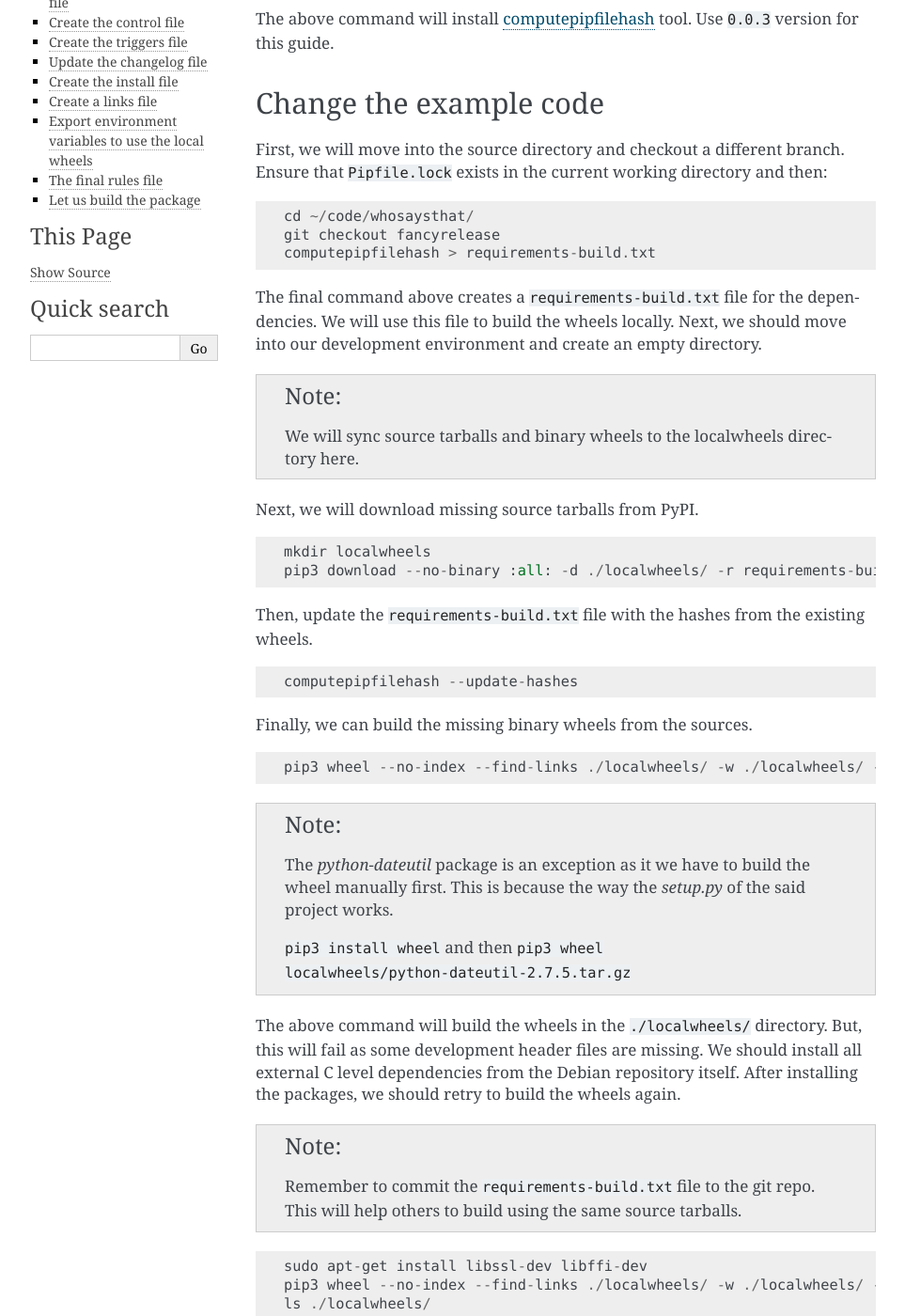
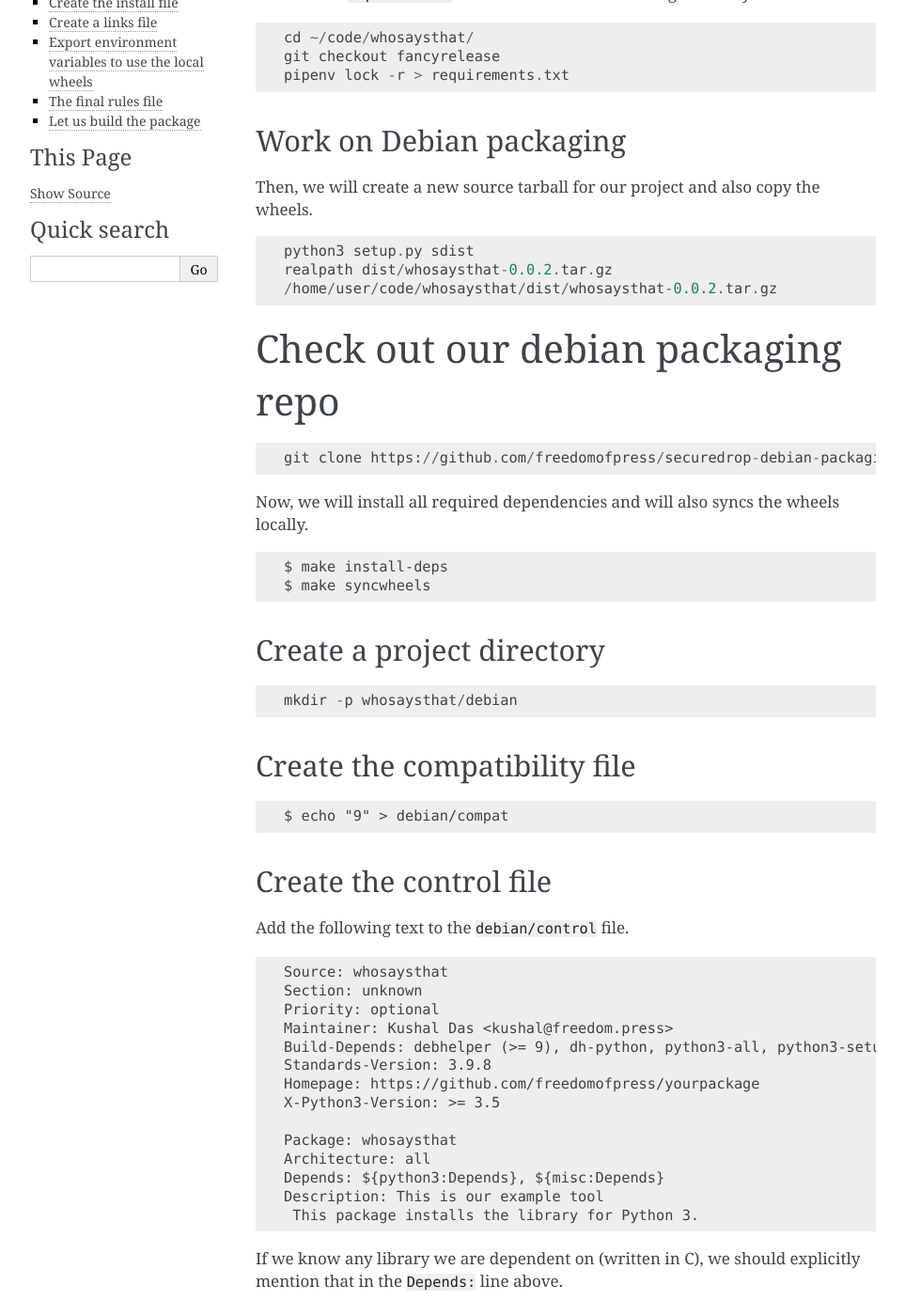
Before and after one commit to freedomofpress/securedrop-debian-packaging-guide, a Sphinx documentation site: the page built from docs/internalpackaging.rst, in a window 1280 px wide and 1400 px high, scrolled down 396 px. Shown: the whole window at 94% size, without its empty margins (148-1111 px from the left). Built offline with Sphinx 7.4.7, drawn with Linux system fonts in a browser that asks for light colours; some of the changed text lies outside the part shown.

Commit message:
Updates with new instructions
Based on
https://github.com/freedomofpress/securedrop-debian-packaging/pull/9

```diff
--- a/docs/debian101.rst
+++ b/docs/debian101.rst
@@ -243,8 +243,7 @@ Import points to remember for this file.
 
 - Double check the Build-Depends lines
 - Add all the Debian packages this package is depending on the ``Depends`` line
-- Please make sure to add all the native libraries this package is dependent on
-are in the ``Depends`` line.
+- Please make sure to add all the native libraries this package is dependent on are in the ``Depends`` line.
 
 Editing the copyright file
 ---------------------------
--- a/docs/internalpackaging.rst
+++ b/docs/internalpackaging.rst
@@ -5,18 +5,6 @@ For this part of the tutorial, we will add a new dependency ``cryptography`` to
 our example project, and we will also import the library inside of our source
 code.
 
-
-Install computepipfilehash tool
---------------------------------
-
-::
-
-    $ pip3 install computepipfilehash --user -U
-
-
-The above command will install `computepipfilehash
-<https://github.com/kushaldas/computepipfilehash>`_ tool. Use ``0.0.3``
-version for this guide.
 
 
 Change the example code
@@ -30,84 +18,7 @@ and then:
 
     cd ~/code/whosaysthat/
     git checkout fancyrelease
-    computepipfilehash > requirements-build.txt
-
-The final command above creates a ``requirements-build.txt`` file for the
-dependencies. We will use this file to build the wheels locally. Next, we should
-move into our development environment and create an empty directory.
-
-.. note:: We will sync source tarballs and binary wheels to the localwheels directory here.
-
-Next, we will download missing source tarballs from PyPI.
-
-::
-
-    mkdir localwheels
-    pip3 download --no-binary :all: -d ./localwheels/ -r requirements-build.txt
-
-
-Then, update the ``requirements-build.txt`` file with the hashes from the existing wheels.
-
-::
-
-    computepipfilehash --update-hashes
-
-
-Finally, we can build the missing binary wheels from the sources.
-
-::
-
-    pip3 wheel --no-index --find-links ./localwheels/ -w ./localwheels/ -r requirements-build.txt
-
-
-.. note:: The `python-dateutil` package is an exception as it we have to build the wheel manually first. This is
-          because the way the `setup.py` of the said project works.
-
-          ``pip3 install wheel`` and then ``pip3 wheel localwheels/python-dateutil-2.7.5.tar.gz``
-
-
-The above command will build the wheels in the ``./localwheels/`` directory.
-But, this will fail as some development header files are missing. We should
-install all external C level dependencies from the Debian repository itself.
-After installing the packages, we should retry to build the wheels again.
-
-.. note:: Remember to commit the ``requirements-build.txt`` file to the git repo. This
-          will help others to build using the same source tarballs.
-
-
-::
-
-    sudo apt-get install libssl-dev libffi-dev
-    pip3 wheel --no-index --find-links ./localwheels/ -w ./localwheels/ -r requirements-build.txt
-    ls ./localwheels/
-    asn1crypto-0.24.0-py3-none-any.whl
-    certifi-2018.8.24-py2.py3-none-any.whl
-    cffi-1.11.5-cp35-cp35m-linux_x86_64.whl
-    chardet-3.0.4-py2.py3-none-any.whl
-    cryptography-2.3.1-cp35-cp35m-linux_x86_64.whl
-    idna-2.7-py2.py3-none-any.whl
-    pycparser-2.19-py2.py3-none-any.whl
-    requests-2.19.1-py2.py3-none-any.whl
-    six-1.11.0-py2.py3-none-any.whl
-    urllib3-1.23-py2.py3-none-any.whl
-
-
-Create the requirements.txt file for our wheels
-------------------------------------------------
-
-As the next step, we will create the final ``requirements.txt`` file which will contain the details
-of the wheels including the hashes.
-
-::
-
-    computepipfilehash --wheel-hashes > requirements.txt
-
-
-Sync the local wheels into a central storage
-----------------------------------------------
-
-
-.. note:: Here we will have to figure out the steps to move the wheels to a central location.
+    pipenv lock -r > requirements.txt
 
 
 
@@ -120,21 +31,33 @@ Then, we will create a new source tarball for our project and also copy the whee
 
 
     python3 setup.py sdist
-    cp dist/whosaysthat-0.0.2.tar.gz ~/packaging/
-    cd ~/packaging/
-    tar -xvf whosaysthat-0.0.2.tar.gz
-    cd whosaysthat-0.0.2/
-    cp -r ~/code/whosaysthat/localwheels .
+    realpath dist/whosaysthat-0.0.2.tar.gz
+    /home/user/code/whosaysthat/dist/whosaysthat-0.0.2.tar.gz
 
 
-Now, we will create the files required for our packaging manually, including the
-``debian`` directory. We will also install ``dh-virtualenv`` package.
+Check out our debian packaging repo
+====================================
 
 ::
 
-    $ mkdir debian
-    $ sudo apt-get install dh-virtualenv
+    git clone https://github.com/freedomofpress/securedrop-debian-packaging
 
+
+Now, we will install all required dependencies and will also syncs the wheels locally.
+
+::
+
+    $ make install-deps
+    $ make syncwheels
+
+
+
+Create a project directory
+---------------------------
+
+::
+
+    mkdir -p whosaysthat/debian
 
 Create the compatibility file
 ------------------------------
@@ -276,6 +199,13 @@ Let us build the package
 
 ::
 
-    $ dpkg-buildpackage -us -uc
+    $ PKG_PATH=/home/user/code/whosaysthat/dist/whosaysthat-0.0.2.tar.gz PKG_VERSION=0.0.2 PKG_NAME=whosaysthat ./scripts/build-debianpackage
 
-This should create the Debian package in the parent directory.
+This should create the Debian package in the ``~/debbuild/whosaysthat`` directory.
+
+
+For the official projects, we already have makefile targets.
+
+::
+
+    PKG_PATH=/home/user/code/securedrop-client/dist/securedrop-client-0.0.1.tar.gz PKG_VERSION=0.0.1 make securedrop-client
```
Also changed, not shown: other parts of docs/internalpackaging.rst (+2 -2 lines).
